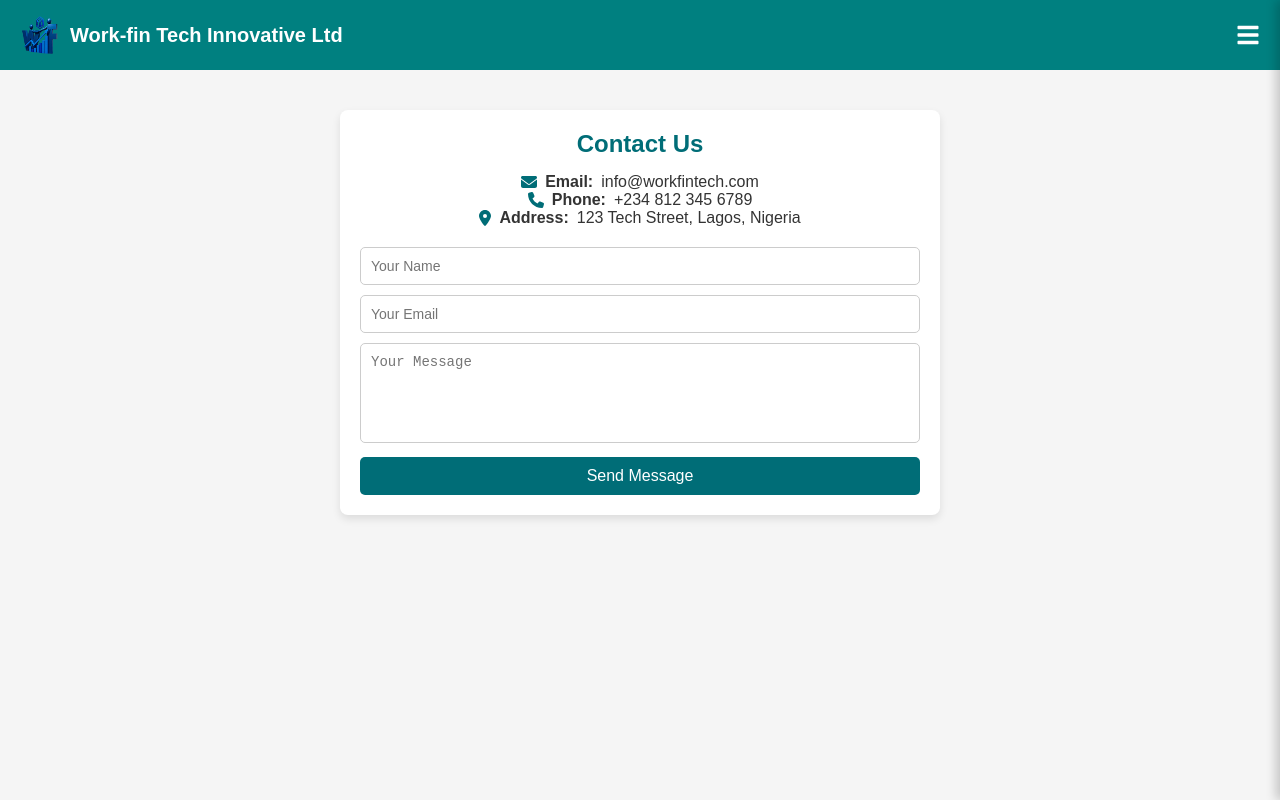
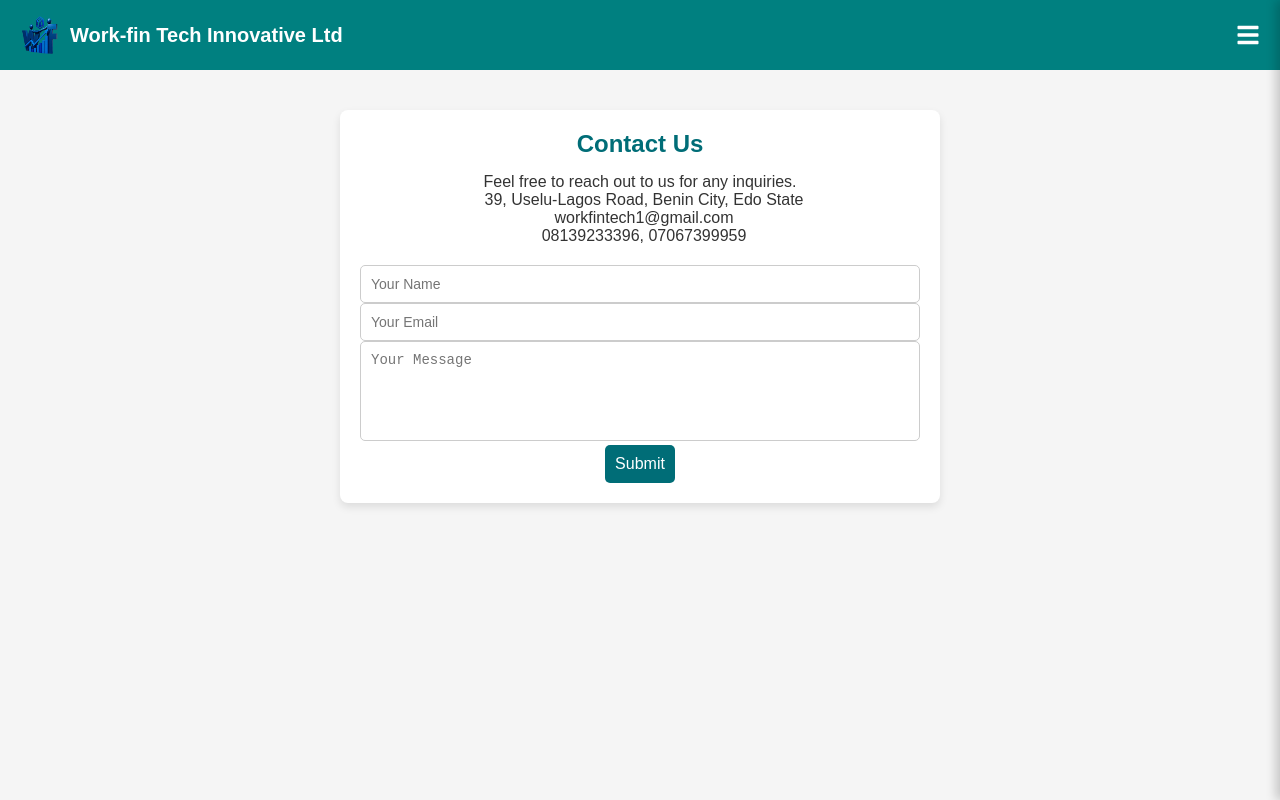
Before and after one commit to James1818-tech/Work-fin-Tech.com, a React (Create React App) app: page /contact in a window 1280 px wide. Built offline with nearby package versions, Linux system fonts and the light colour scheme.

Commit message:
more resolution on email handler

```diff
--- a/src/pages/Contact.js
+++ b/src/pages/Contact.js
@@ -4,76 +4,44 @@ import { FontAwesomeIcon } from "@fortawesome/react-fontawesome";
 import { faEnvelope, faPhone, faMapMarkerAlt } from "@fortawesome/free-solid-svg-icons";
 
 const Contact = () => {
-  const [formData, setFormData] = useState({
-    name: "",
-    email: "",
-    message: "",
-  });
+  const [formSubmitted, setFormSubmitted] = useState(false);
 
-  const handleChange = (e) => {
-    setFormData({ ...formData, [e.target.name]: e.target.value });
+  const handleSubmit = async (event) => {
+    event.preventDefault();
+
+    const formData = new FormData(event.target);
+
+    fetch("/", {
+      method: "POST",
+      body: formData,
+    })
+      .then(() => setFormSubmitted(true)) // Set success state
+      .catch(() => alert("Error submitting form!"));
   };
 
   return (
-    <section className="contact-container">
+    <div className="contact-container">
       <h2>Contact Us</h2>
+      <p>Feel free to reach out to us for any inquiries.</p>
 
-      {/* Contact Information */}
       <div className="contact-info">
-        <p>
-          <FontAwesomeIcon icon={faEnvelope} />
-          <strong> Email:</strong> info@workfintech.com
-        </p>
-        <p>
-          <FontAwesomeIcon icon={faPhone} />
-          <strong> Phone:</strong> +234 812 345 6789
-        </p>
-        <p>
-          <FontAwesomeIcon icon={faMapMarkerAlt} />
-          <strong> Address:</strong> 123 Tech Street, Lagos, Nigeria
-        </p>
+        <p><i className="fa fa-map-marker"></i> 39, Uselu-Lagos Road, Benin City, Edo State</p>
+        <p><i className="fa fa-envelope"></i> workfintech1@gmail.com</p>
+        <p><i className="fa fa-phone"></i> 08139233396, 07067399959</p>
       </div>
 
-      {/* Netlify Form */}
-      <form
-        name="contact"
-        method="POST"
-        data-netlify="true"
-        className="contact-form"
-      >
-        <input type="hidden" name="form-name" value="contact" />
-        <div className="input-group">
-          <input
-            type="text"
-            name="name"
-            placeholder="Your Name"
-            value={formData.name}
-            onChange={handleChange}
-            required
-          />
-        </div>
-        <div className="input-group">
-          <input
-            type="email"
-            name="email"
-            placeholder="Your Email"
-            value={formData.email}
-            onChange={handleChange}
-            required
-          />
-        </div>
-        <div className="input-group">
-          <textarea
-            name="message"
-            placeholder="Your Message"
-            value={formData.message}
-            onChange={handleChange}
-            required
-          />
-        </div>
-        <button type="submit" className="submit-btn">Send Message</button>
-      </form>
-    </section>
+      {formSubmitted ? (
+        <p className="success-message">Thank you! Your message has been sent.</p>
+      ) : (
+        <form name="contact" method="POST" data-netlify="true" onSubmit={handleSubmit}>
+          <input type="hidden" name="form-name" value="contact" />
+          <input type="text" name="name" placeholder="Your Name" required />
+          <input type="email" name="email" placeholder="Your Email" required />
+          <textarea name="message" placeholder="Your Message" required></textarea>
+          <button type="submit">Submit</button>
+        </form>
+      )}
+    </div>
   );
 };
 
```
